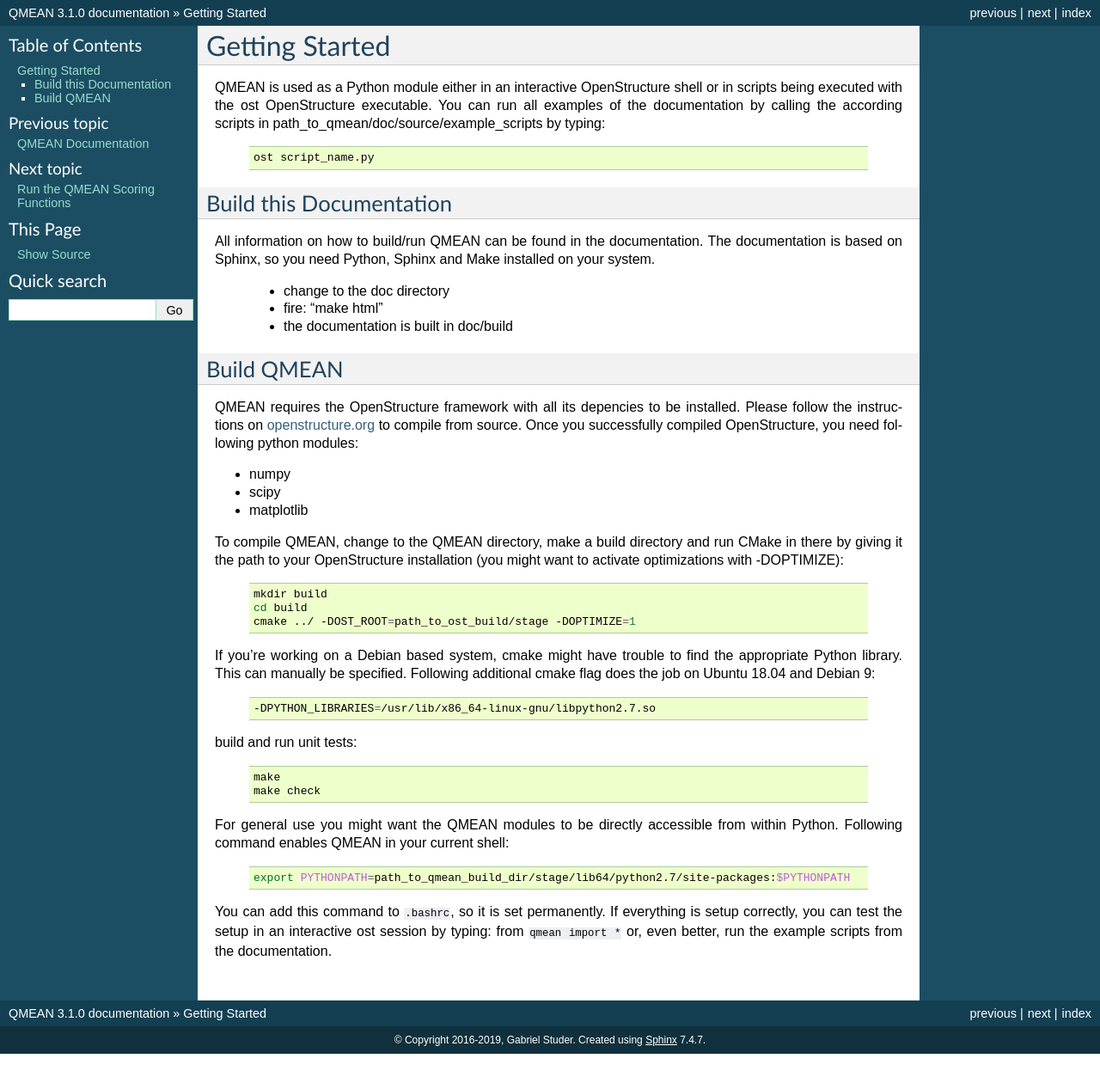
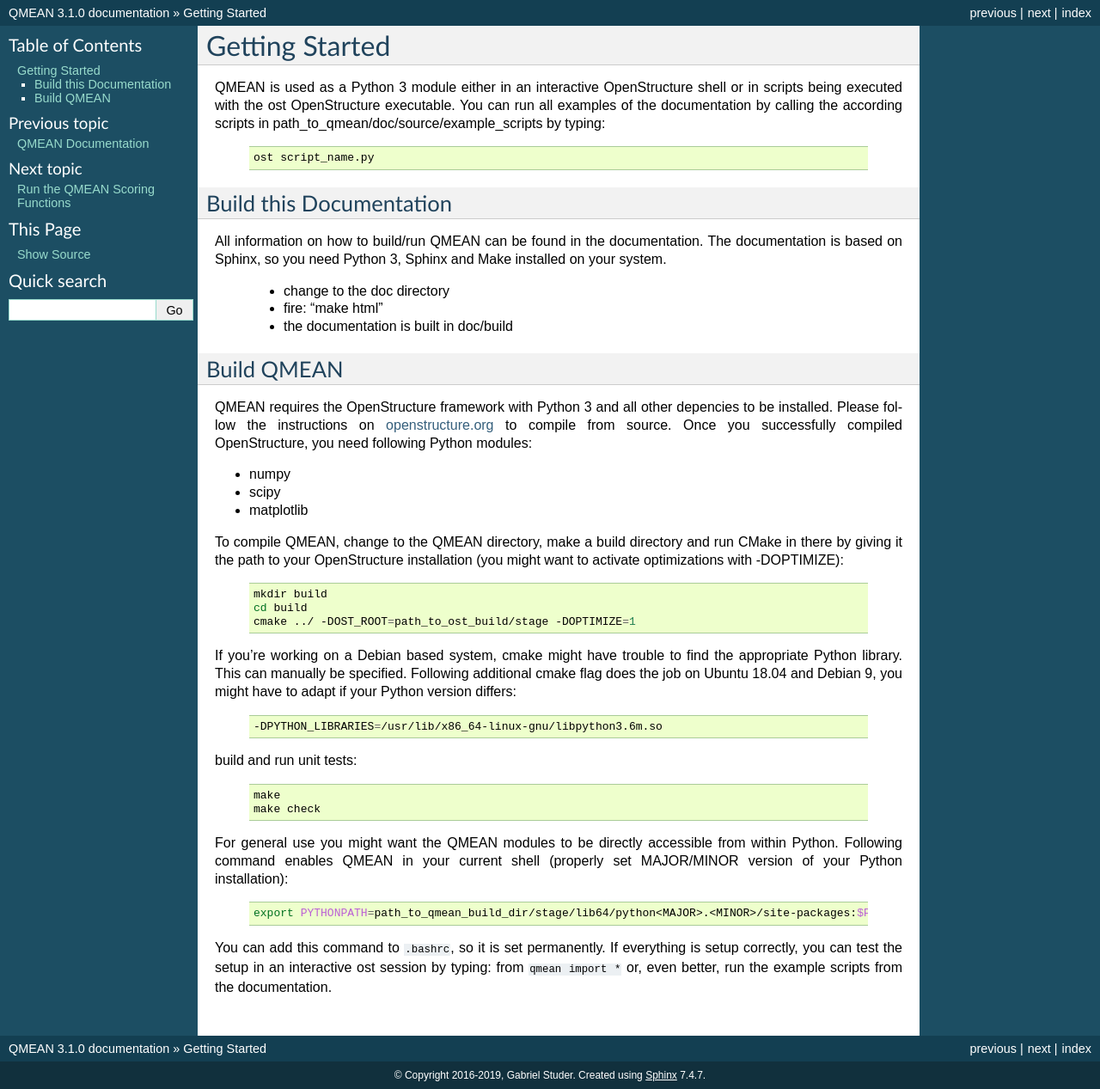
Before and after one commit to eunos-1128/QMEAN, a Sphinx documentation site: the page built from doc/source/getting_started.rst, in a window 1280 px wide. Shown: the whole page at 86% size. Built offline with Sphinx 7.4.7, drawn with Linux system fonts in a browser that asks for light colours; before the commit the page ends 1226 px from its top, so only the background shows below that.

Commit message:
update build instructions

```diff
--- a/doc/source/getting_started.rst
+++ b/doc/source/getting_started.rst
@@ -19,7 +19,7 @@
 .. currentmodule:: qmean
 
 
-QMEAN is used as a Python module either in an interactive OpenStructure shell or
+QMEAN is used as a Python 3 module either in an interactive OpenStructure shell or
 in scripts being executed with the ost OpenStructure executable. You can run all
 examples of the documentation by calling the according scripts in
 path_to_qmean/doc/source/example_scripts by typing:
@@ -32,7 +32,7 @@
 --------------------------------------------------------------------------------
 
 All information on how to build/run QMEAN can be found in the documentation.
-The documentation is based on Sphinx, so you need Python, Sphinx and Make
+The documentation is based on Sphinx, so you need Python 3, Sphinx and Make
 installed on your system.
 
   * change to the doc directory
@@ -42,10 +42,10 @@
 Build QMEAN
 --------------------------------------------------------------------------------
 
-QMEAN requires the OpenStructure framework with all its depencies to be
-installed. Please follow the instructions on
+QMEAN requires the OpenStructure framework with Python 3 and all other depencies
+to be installed. Please follow the instructions on
 `openstructure.org <http://www.openstructure.org/>`_ to compile from source.
-Once you successfully compiled OpenStructure, you need following python modules:
+Once you successfully compiled OpenStructure, you need following Python modules:
 
 * numpy
 * scipy
@@ -64,11 +64,11 @@
 If you're working on a Debian based system, cmake might have trouble
 to find the appropriate Python library. This can manually be specified.
 Following additional cmake flag does the job on Ubuntu 18.04 and
-Debian 9:
+Debian 9, you might have to adapt if your Python version differs:
 
   .. code-block:: bash
 
-    -DPYTHON_LIBRARIES=/usr/lib/x86_64-linux-gnu/libpython2.7.so
+    -DPYTHON_LIBRARIES=/usr/lib/x86_64-linux-gnu/libpython3.6m.so
 
 build and run unit tests:
 
@@ -80,11 +80,12 @@
 
 For general use you might want the QMEAN modules to be directly
 accessible from within Python. Following command enables QMEAN
-in your current shell:
+in your current shell (properly set MAJOR/MINOR version of your
+Python installation):
 
   .. code-block:: bash
 
-    export PYTHONPATH=path_to_qmean_build_dir/stage/lib64/python2.7/site-packages:$PYTHONPATH
+    export PYTHONPATH=path_to_qmean_build_dir/stage/lib64/python<MAJOR>.<MINOR>/site-packages:$PYTHONPATH
 
 
 You can add this command to ``.bashrc``, so it is set permanently.
```
